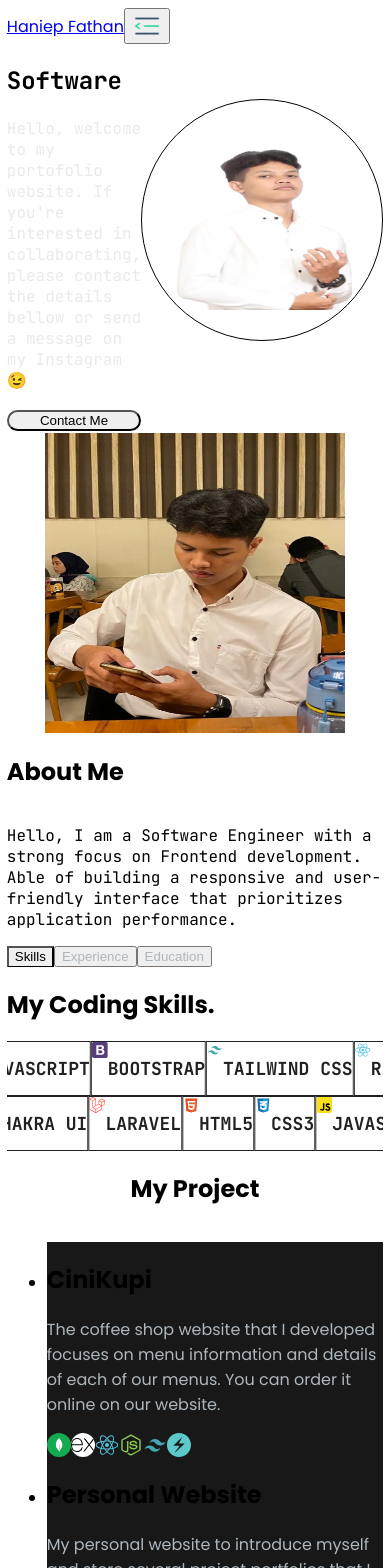
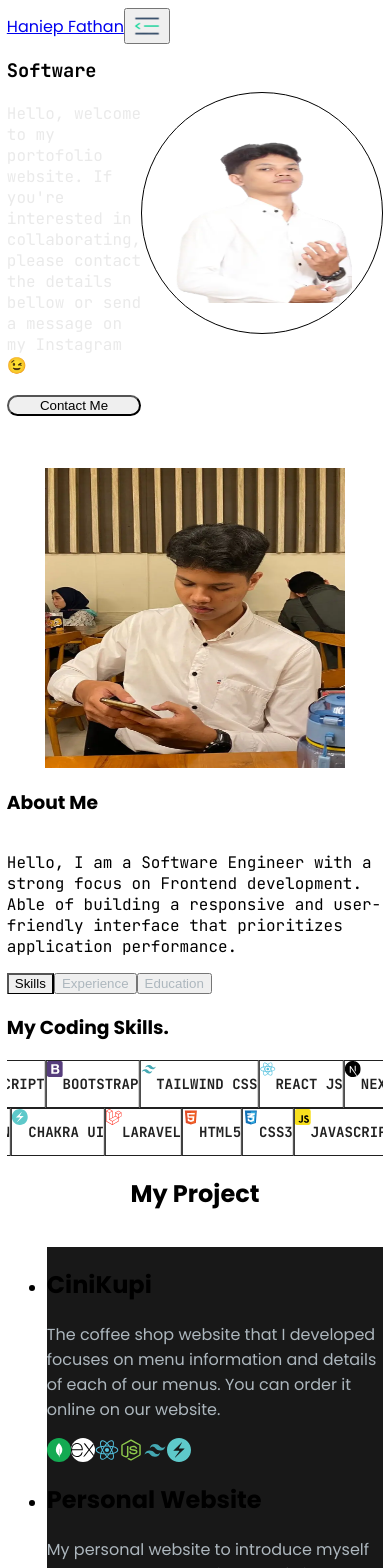
Before and after one commit to HanifFathan10/portofolio-nextjs, a Next.js app: page / in a window 390 px wide. Shown: the top 1568 px of the page. Built offline with nearby package versions, Linux system fonts and the light colour scheme.

Commit message:
refactor: clearing UI & animation

```diff
--- a/src/app/page.tsx
+++ b/src/app/page.tsx
@@ -11,12 +11,12 @@ export default function Home() {
     <main className="flex flex-col min-h-screen items-center bg-primary">
       <div className="flex flex-col max-w-7xl">
         <Navbar />
-        <div className="container mt-24 md:mt-40 mx-auto py-4">
+        <section className="container md:mt-40 mx-auto py-4">
           <HeroSection />
           <AboutSection id="about" />
           <ProjectsSection id="project" />
           <EmailSection id="contact" />
-        </div>
+        </section>
         <FooterSection />
       </div>
     </main>
--- a/src/components/AboutSection/AboutSection.tsx
+++ b/src/components/AboutSection/AboutSection.tsx
@@ -1,15 +1,14 @@
 "use client";
 import Image from "next/image";
-import React, { useState, useTransition } from "react";
+import React, { startTransition, useState } from "react";
 import TabButton from "./TabButton";
-// import { Reveal } from "../Reveal";
+import { Reveal } from "../Reveal";
 import ListSkills from "./ListSkills";
 import Marquee from "react-fast-marquee";
 import { jetBrains } from "@/app/layout";
 
 const AboutSection = ({ id }: { id: string }) => {
   const [tab, setTab] = useState("skill");
-  const [isPending, startTransition] = useTransition();
 
   const HandleTabChange = (id: string) => {
     startTransition(() => {
@@ -167,7 +166,7 @@ const AboutSection = ({ id }: { id: string }) => {
       content: (
         <ul>
           <li className="flex gap-2">
-            <div className="w-1 mt-3 h-48 bg-fuchsia-800 rounded"></div>
+            <div className="w-1 mt-3 h-48 bg-fuchsia-800 rounded shadow-md shadow-indigo-500"></div>
             <div>
               <h5 className="font-bold my-2">Frontend Developer</h5>
               <p className="text-xs">
@@ -190,8 +189,9 @@ const AboutSection = ({ id }: { id: string }) => {
     },
   ];
   return (
+    <Reveal>
       <section
-      className="md:grid md:grid-cols-2 gap-8 flex flex-col items-start p-8 xl:gap-16 sm:py-16 xl:px-16 justify-center text-white mt-44 mb-20 sm:mt-20"
+        className="md:grid md:grid-cols-2 gap-8 flex flex-col items-start p-8 xl:gap-16 sm:py-16 xl:px-16 justify-center text-white mt-20 mb-20 sm:mt-20"
         id={id}>
         <Image
           src={"/img/about.webp"}
@@ -207,8 +207,8 @@ const AboutSection = ({ id }: { id: string }) => {
           </h1>
           <p className={`text-xs lg:text-sm ${jetBrains.className}`}>
             Hello, I am a Software Engineer with a strong focus on Frontend
-          development. Able of building a responsive and user-friendly interface
-          that prioritizes application performance.
+            development. Able of building a responsive and user-friendly
+            interface that prioritizes application performance.
           </p>
           <div className="flex justify-start mt-8 gap-4">
             <TabButton
@@ -233,6 +233,7 @@ const AboutSection = ({ id }: { id: string }) => {
           {TAB_DATA.find((t) => t.id === tab)?.content}
         </div>
       </section>
+    </Reveal>
   );
 };
 
--- a/src/components/HeroSection/HeroSection.tsx
+++ b/src/components/HeroSection/HeroSection.tsx
@@ -11,11 +11,11 @@ const HeroSection = () => {
 
   return (
     <section>
-      <div className="flex max-md:flex-col items-center-center justify-center gap-2 md:gap-16 px-8 lg:px-16">
+      <div className="max-md:h-screen flex max-md:flex-col items-center justify-center gap-2 md:gap-16 px-8 lg:px-16">
         <motion.div
           initial={{ x: "-10vw", y: "-10vw" }}
           animate={{ x: 0, y: 0 }}
-          transition={{ duration: 1.5 }}
+          transition={{ duration: 2 }}
           className="col-span-4 place-self-center text-left">
           <h1 className="text-white mb-4 text-4xl font-extrabold">
             <span className="text-transparent bg-clip-text bg-gradient-to-r from-sky-700 via-cyan-500 to-cyan-300">
--- a/src/components/ProjectsSection/ProjectsSection.tsx
+++ b/src/components/ProjectsSection/ProjectsSection.tsx
@@ -100,13 +100,15 @@ const ProjectData: Iproject[] = [
   },
 ];
 
-const ProjectsSection = ({ id }: { id: any }) => {
-  const ref = useRef(null);
+const ProjectsSection = ({ id }: { id: string }) => {
+  const ref = useRef<HTMLDivElement | null>(null);
   const isInView = useInView(ref, { once: true });
 
   const cartVariants = {
     initials: { y: 50, opacity: 0 },
     animate: { y: 0, opacity: 1 },
+    exit: { y: 50, opacity: 0 },
+    initial: { y: 0, opacity: 1 },
   };
   return (
     <Reveal>
--- a/src/components/Reveal.tsx
+++ b/src/components/Reveal.tsx
@@ -1,14 +1,10 @@
 "use client";
+import { Ireveal } from "@/libs/interface";
 import { useAnimation, useInView, motion } from "framer-motion";
 import React, { useEffect, useRef } from "react";
 
-interface Ireveal {
-  children?: JSX.Element;
-  className?: string;
-}
-
 export const Reveal = ({ children, className }: Ireveal) => {
-  const ref = useRef(null);
+  const ref = useRef<HTMLDivElement | null>(null);
   const IsInView = useInView(ref, { once: true });
   const mainControls = useAnimation();
 
@@ -20,12 +16,15 @@ export const Reveal = ({ children, className }: Ireveal) => {
       <motion.div
         className={className}
         variants={{
-          hidden: { opacity: 1, y: 100 },
-          visible: { opacity: 1, y: 0 },
+          hidden: { opacity: 1, y: 380 },
+          visible: { opacity: 1, y: 50 },
+          exit: { opacity: 1, y: 200 },
+          initial: { opacity: 0, y: 0 },
+          animate: { opacity: 1, y: 250 },
         }}
         initial="hidden"
         animate={mainControls}
-        transition={{ duration: 0.5, delay: 0.25 }}>
+        transition={{ duration: 1, delay: 0.5 }}>
         {children}
       </motion.div>
     </main>
--- a/src/libs/interface.ts
+++ b/src/libs/interface.ts
@@ -16,3 +16,8 @@ export interface TypeAnimationProps {
   cursor?: boolean;
   className?: string;
 }
+
+export interface Ireveal {
+  children?: JSX.Element;
+  className?: string;
+}
```
Also changed, not shown: 1 other file (tests, documents, lock files or other folders). Lines whose indentation alone changed are shown as unchanged.
